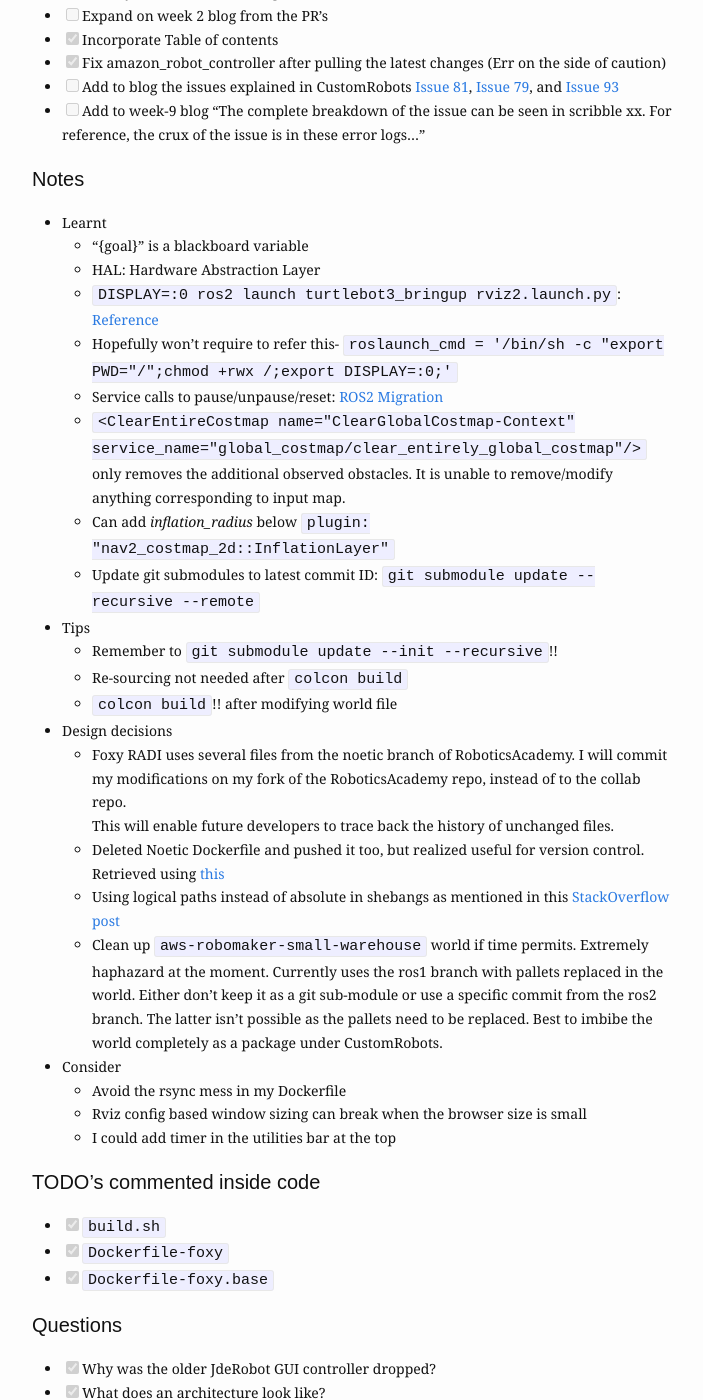
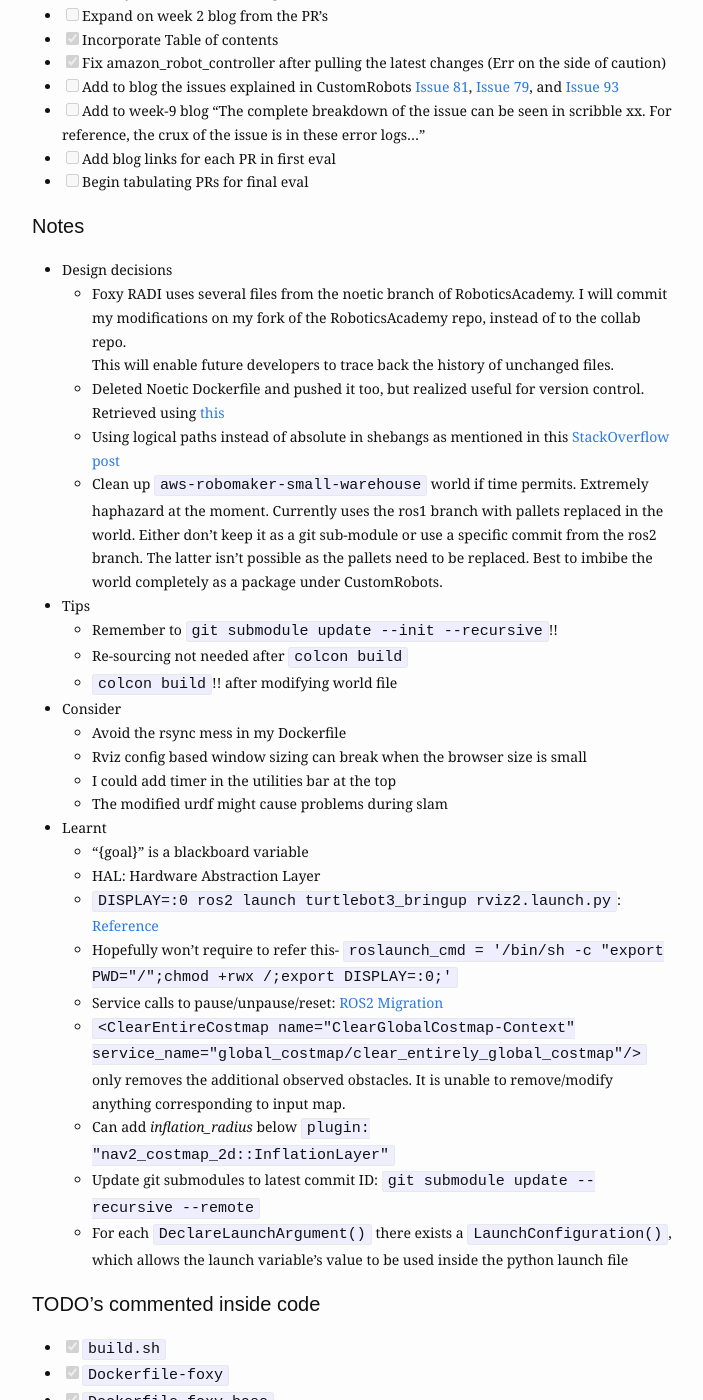
Before and after one commit to TheRoboticsClub/gsoc2021-Siddharth_Saha, a Jekyll site: the page built from docs/_posts/scribbles/2021-05-17-roughwork.md, in a window 1280 px wide and 1400 px high, scrolled down 1444 px. Shown: the whole window, without its empty margins (288-991 px from the left). Built offline with Jekyll 4.4.1, drawn with Linux system fonts in a browser that asks for light colours; nearby versions of some CDN libraries; some of the changed lines change nothing that is shown; some of the changed text lies outside the part shown.

Commit message:
Reorganized points in roughwork blog and added more notes

```diff
--- a/docs/_posts/scribbles/2021-05-17-roughwork.md
+++ b/docs/_posts/scribbles/2021-05-17-roughwork.md
@@ -47,9 +47,26 @@ category: ""
 - [x] Fix amazon_robot_controller after pulling the latest changes (Err on the side of caution)
 - [ ] Add to blog the issues explained in CustomRobots [Issue 81](https://github.com/JdeRobot/CustomRobots/issues/81), [Issue 79](https://github.com/JdeRobot/CustomRobots/issues/79), and [Issue 93](https://github.com/JdeRobot/CustomRobots/issues/93)
 - [ ] Add to week-9 blog "The complete breakdown of the issue can be seen in scribble xx. For reference, the crux of the issue is in these error logs..."
+- [ ] Add blog links for each PR in first eval
+- [ ] Begin tabulating PRs for final eval
 
 
 #### Notes
+- Design decisions
+    + Foxy RADI uses several files from the noetic branch of RoboticsAcademy. I will commit my modifications on my fork of the RoboticsAcademy repo, instead of to the collab repo.
+      This will enable future developers to trace back the history of unchanged files.
+    + Deleted Noetic Dockerfile and pushed it too, but realized useful for version control. Retrieved using [this](https://stackoverflow.com/a/57486483/7589046)
+    + Using logical paths instead of absolute in shebangs as mentioned in this [StackOverflow post](https://unix.stackexchange.com/q/29608)
+    + Clean up `aws-robomaker-small-warehouse` world if time permits. Extremely haphazard at the moment. Currently uses the ros1 branch with pallets replaced in the world. Either don't keep it as a git sub-module or use a specific commit from the ros2 branch. The latter isn't possible as the pallets need to be replaced. Best to imbibe the world completely as a package under CustomRobots.
+- Tips
+    + Remember to `git submodule update --init --recursive`!!
+    + Re-sourcing not needed after `colcon build`
+    + `colcon build`!! after modifying world file
+- Consider
+    + Avoid the rsync mess in my Dockerfile
+    + Rviz config based window sizing can break when the browser size is small
+    + I could add timer in the utilities bar at the top
+    + The modified urdf might cause problems during slam
 - Learnt
     + "{goal}" is a blackboard variable
     + HAL: Hardware Abstraction Layer
@@ -59,20 +76,7 @@ category: ""
     + `<ClearEntireCostmap name="ClearGlobalCostmap-Context" service_name="global_costmap/clear_entirely_global_costmap"/>` only removes the additional observed obstacles. It is unable to remove/modify anything corresponding to input map.
     + Can add *inflation_radius* below `plugin: "nav2_costmap_2d::InflationLayer"`
     + Update git submodules to latest commit ID: `git submodule update --recursive --remote`
-- Tips
-    + Remember to `git submodule update --init --recursive`!!
-    + Re-sourcing not needed after `colcon build`
-    + `colcon build`!! after modifying world file
-- Design decisions
-    + Foxy RADI uses several files from the noetic branch of RoboticsAcademy. I will commit my modifications on my fork of the RoboticsAcademy repo, instead of to the collab repo.
-      This will enable future developers to trace back the history of unchanged files.
-    + Deleted Noetic Dockerfile and pushed it too, but realized useful for version control. Retrieved using [this](https://stackoverflow.com/a/57486483/7589046)
-    + Using logical paths instead of absolute in shebangs as mentioned in this [StackOverflow post](https://unix.stackexchange.com/q/29608)
-    + Clean up `aws-robomaker-small-warehouse` world if time permits. Extremely haphazard at the moment. Currently uses the ros1 branch with pallets replaced in the world. Either don't keep it as a git sub-module or use a specific commit from the ros2 branch. The latter isn't possible as the pallets need to be replaced. Best to imbibe the world completely as a package under CustomRobots.
-- Consider
-    + Avoid the rsync mess in my Dockerfile
-    + Rviz config based window sizing can break when the browser size is small
-    + I could add timer in the utilities bar at the top
+    + For each `DeclareLaunchArgument()` there exists a `LaunchConfiguration()`, which allows the launch variable's value to be used inside the python launch file
 
 
 #### TODO's commented inside code
@@ -86,6 +90,9 @@ category: ""
 - [x] What does an architecture look like?
 - [x] Inside nav2_params_with_control.yaml, how does ROS2 know the paths of the file names? *Answer: It doesn't. E.g., remove the default_bt_xml_filename parameter from launch file, then bt_navigator will only work if full path of default_bt_xml_filename is entered in nav2_params_with_control.yaml* (Terminal output in GSoC logs)
 - [ ] In colcon, what are `DCMAKE_BUILD_TYPE` and similar flags?
+- [ ] `turtlebot3_world.launch.py` uses *gzserver.launch.py* and *gzserver.launch.py*. Is it any different from the *start_gazebo_server_cmd* and *start_gazebo_client_cmd* used in `amazon_robot_in_aws_world.py`?
+- [ ] *declare_simulator_cmd* and *headless* argument unused in `amazon_robot_in_aws_world.py`. It seems to have been over-ridden?
+- [ ] Where did *slam_toolbox* in `/opt/ros/foxy/lib` come from?
 
 
 #### General questions
@@ -121,6 +128,7 @@ category: ""
 - [ ] https://mushr.io/tutorials/mushr_navigation_system/
 - [ ] https://github.com/BehaviorTree/Groot
 - [ ] https://github.com/osrf/subt_hello_world/
+- [ ] https://github.com/vmayoral/basic_reinforcement_learning/blob/master/tutorial7/README.md
 
 Others
 - [ ] https://github.com/AndrejOrsula/drl_grasping
```
